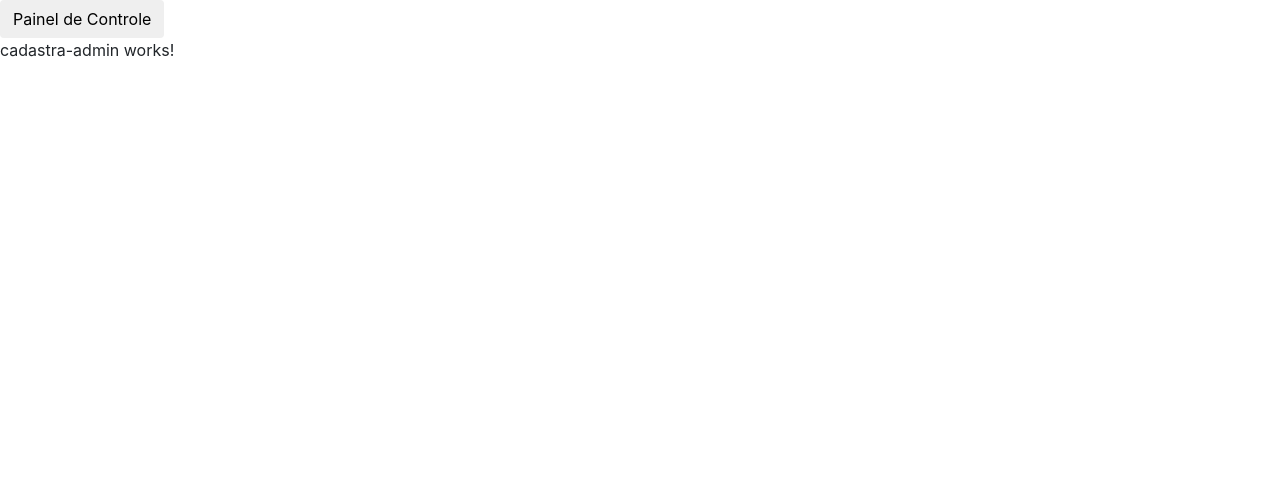
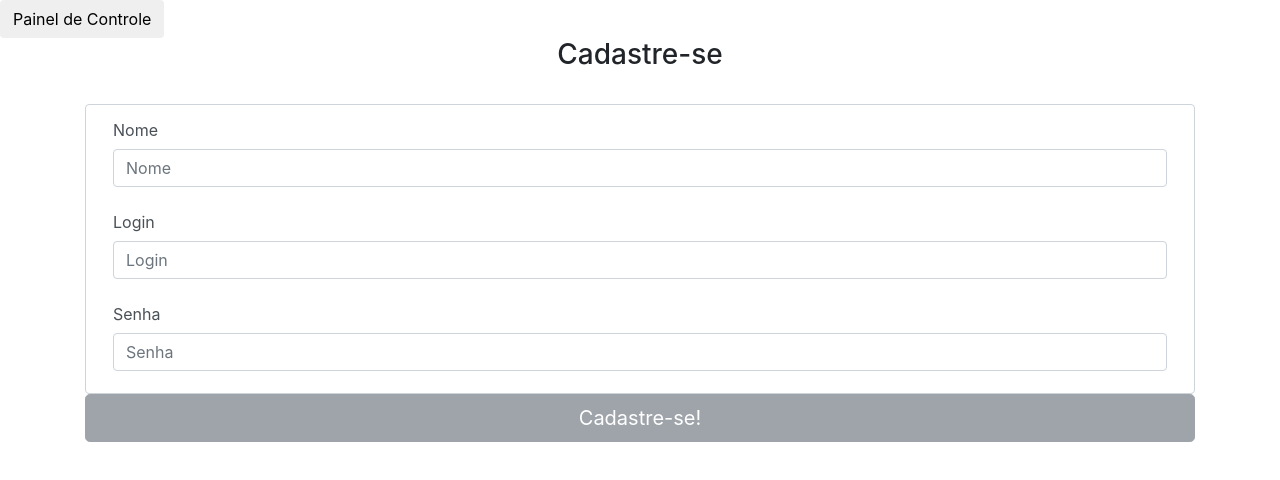
Before and after one commit to JRobsonJr/ProjetoSI1-client, an Angular app: page /cadastro in a window 1280 px wide. Shown: the top 480 px of the page. Built offline with nearby package versions, Linux system fonts and the light colour scheme.

Commit message:
Implementando login e cadastro de admin, ainda não funcional

```diff
--- a/src/app/auth/admin/cadastra-admin/cadastra-admin.component.html
+++ b/src/app/auth/admin/cadastra-admin/cadastra-admin.component.html
@@ -1,3 +1,27 @@
-<p>
-  cadastra-admin works!
-</p>
+<div class="container">
+  <h3 class="text-center">Cadastre-se</h3>
+  <br>
+  <form #f="ngForm">
+    <div class="form-control">
+      <div class="form-group">
+        <label class="col-2 col-form-label">Nome</label>
+        <div class="col-12">
+          <input name="nome" class="form-control" type="text" [(ngModel)]="admin.nome" #nome="ngModel" required placeholder="Nome">
+        </div>
+      </div>
+      <div class="form-group">
+        <label class="col-2 col-form-label">Login</label>
+        <div class="col-12">
+          <input name="login" class="form-control" type="text" [(ngModel)]="admin.login" #login="ngModel" required placeholder="Login">
+        </div>
+      </div>
+      <div class="form-group">
+        <label class="col-2 col-form-label">Senha</label>
+        <div class="col-12">
+          <input name="senha" class="form-control" type="password" [(ngModel)]="admin.senha" #senha="ngModel" required placeholder="Senha">
+        </div>
+      </div>
+    </div>
+    <button class="btn btn-secondary btn-lg btn-block" type="submit" [disabled]="f.invalid" (click)="onSubmit(f)">Cadastre-se!</button>
+  </form>
+</div>
--- a/src/app/auth/admin/cadastra-admin/cadastra-admin.component.ts
+++ b/src/app/auth/admin/cadastra-admin/cadastra-admin.component.ts
@@ -1,6 +1,8 @@
 import { Component, OnInit } from '@angular/core';
 
 import { Admin } from '../admin.model';
+import { AuthService } from './../../auth.service';
+import { NgForm } from '@angular/forms';
 
 @Component({
   selector: 'app-cadastra-admin',
@@ -11,11 +13,15 @@ export class CadastraAdminComponent implements OnInit {
 
   private admin: Admin;
 
-  constructor() {
+  constructor(private authService: AuthService) {
     this.admin = new Admin();
   }
 
   ngOnInit() {
   }
 
+  onSubmit(form: NgForm) {
+    this.authService.cadastraAdmin(this.admin);
+  }
+
 }
--- a/src/app/auth/admin/login-admin/login-admin.component.ts
+++ b/src/app/auth/admin/login-admin/login-admin.component.ts
@@ -1,3 +1,4 @@
+import { AuthService } from './../../auth.service';
 import { NgForm } from '@angular/forms';
 import { Component, OnInit } from '@angular/core';
 
@@ -11,7 +12,7 @@ import { Admin } from '../admin.model';
 export class LoginAdminComponent implements OnInit {
   private admin: Admin;
 
-  constructor() {
+  constructor(private authService: AuthService) {
     this.admin = new Admin();
   }
 
@@ -19,6 +20,7 @@ export class LoginAdminComponent implements OnInit {
   }
 
   onSubmit(form: NgForm) {
+    this.authService.autenticaAdmin(this.admin).subscribe(r => console.log(r));
     this.admin = new Admin();
   }
 }
--- a/src/app/auth/auth.module.ts
+++ b/src/app/auth/auth.module.ts
@@ -5,6 +5,7 @@ import { FormsModule } from '@angular/forms';
 import { AuthRoutingModule } from './auth-routing.module';
 import { LoginAdminComponent } from './admin/login-admin/login-admin.component';
 import { CadastraAdminComponent } from './admin/cadastra-admin/cadastra-admin.component';
+import { AuthService } from './auth.service';
 
 @NgModule({
   imports: [
@@ -12,6 +13,7 @@ import { CadastraAdminComponent } from './admin/cadastra-admin/cadastra-admin.co
     AuthRoutingModule,
     FormsModule
   ],
-  declarations: [LoginAdminComponent, CadastraAdminComponent]
+  declarations: [LoginAdminComponent, CadastraAdminComponent],
+  providers: [AuthService]
 })
 export class AuthModule { }
--- a/src/app/auth/auth.service.ts
+++ b/src/app/auth/auth.service.ts
@@ -15,7 +15,7 @@ export class AuthService {
   autenticaAdmin(admin: Admin) {
     return this.http
       .post(this.baseUrl + 'autenticar', admin)
-      .map(token => (this.token = token.json() as string));
+      .map(token => {console.log(token); return (this.token = token.json() as string); });
   }
 
   cadastraAdmin(admin: Admin) {
```
